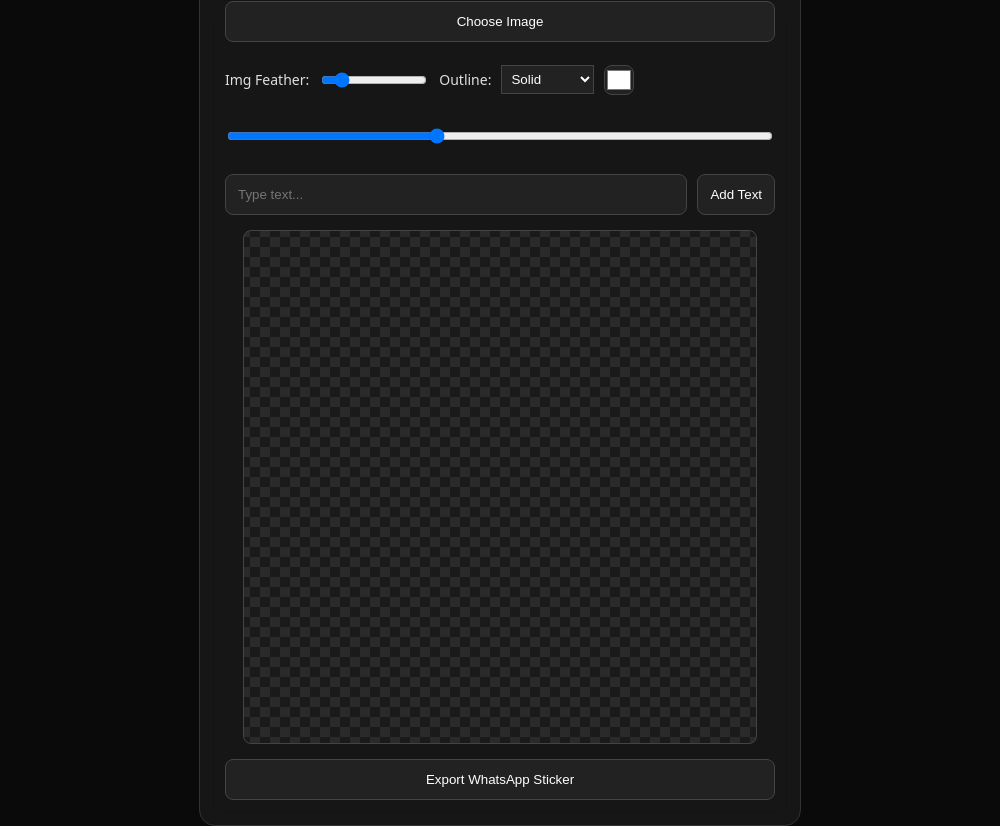
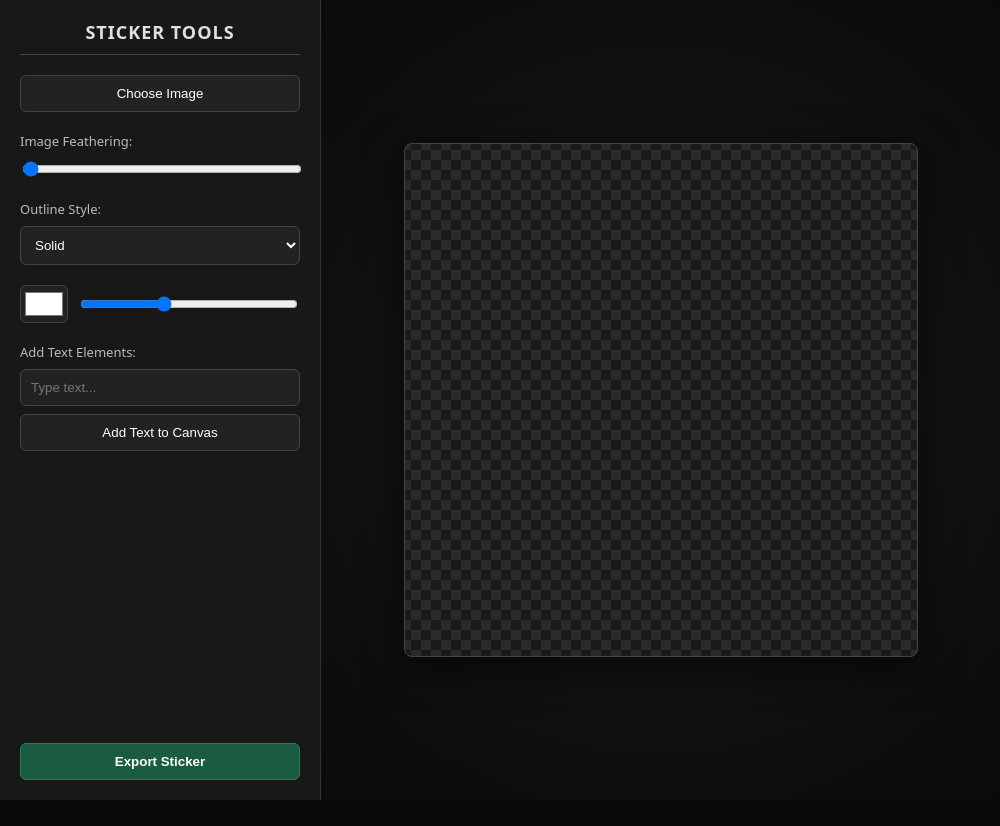
Before and after one commit to AJ-016/sticker-studio-pro, an Electron app: page ui/index.html in a window 1000 px wide. After the commit the page ends 800 px from the top, so only its background shows below. Drawn offline with Linux system fonts and the light colour scheme.

Commit message:
v1.2.0: UI Overhaul & Multi-Text Support

```diff
--- a/main.js
+++ b/main.js
@@ -8,7 +8,7 @@ app.whenReady().then(() => {
   pyServer = spawn('python', ['api/app.py']);
 
   mainWindow = new BrowserWindow({
-    width: 900, height: 750,
+    width: 1000, height: 750,
     webPreferences: { preload: path.join(__dirname, 'preload.js') },
     autoHideMenuBar: true
   });
--- a/ui/index.html
+++ b/ui/index.html
@@ -1,33 +1,44 @@
 <!DOCTYPE html>
 <html>
-<head><link rel="stylesheet" href="style.css"></head>
+<head>
+  <link rel="stylesheet" href="style.css">
+</head>
 <body>
-  <div class="glass-panel">
-    <button id="uploadBtn">Choose Image</button>
+  <div class="app-layout">
+    <div class="sidebar">
+      <h3>Sticker Tools</h3>
+      <button id="uploadBtn">Choose Image</button>
 
-    <!-- Outline & Feather Controls -->
-    <div style="display: flex; gap: 10px; flex-wrap: wrap; align-items: center; font-size: 14px;">
-      <label>Img Feather:</label>
-      <input type="range" id="imgFeather" min="0" max="20" value="0" style="width: 80px;">
+      <div class="tool-group">
+        <label>Image Feathering:</label>
+        <input type="range" id="imgFeather" min="0" max="20" value="0">
+      </div>
 
-      <label>Outline:</label>
-      <select id="outType" style="padding: 5px; background: #222; color: #fff; border: 1px solid #444;">
-        <option value="solid">Solid</option>
-        <option value="feathered">Feathered</option>
-      </select>
+      <div class="tool-group">
+        <label>Outline Style:</label>
+        <select id="outType">
+          <option value="solid">Solid</option>
+          <option value="feathered">Feathered</option>
+        </select>
+      </div>
 
-      <input type="color" id="outColor" value="#ffffff" style="padding: 0; width: 30px; height: 30px;">
-      <input type="range" id="outWidth" min="0" max="40" value="15" style="flex-grow: 1;">
+      <div class="tool-group flex-row">
+        <input type="color" id="outColor" value="#ffffff" title="Outline Color">
+        <input type="range" id="outWidth" min="0" max="40" value="15" title="Outline Thickness">
+      </div>
+
+      <div class="tool-group">
+        <label>Add Text Elements:</label>
+        <input type="text" id="textInput" placeholder="Type text...">
+        <button id="addTextBtn">Add Text to Canvas</button>
+      </div>
+
+      <button id="exportBtn" class="primary-btn">Export Sticker</button>
     </div>
 
-    <!-- Multi-Text Controls -->
-    <div style="display: flex; gap: 10px;">
-      <input type="text" id="textInput" placeholder="Type text..." style="flex-grow: 1;">
-      <button id="addTextBtn">Add Text</button>
+    <div class="main-area">
+      <canvas id="preview" width="512" height="512" style="cursor: grab;"></canvas>
     </div>
-
-    <canvas id="preview" width="512" height="512" style="cursor: grab;"></canvas>
-    <button id="exportBtn">Export WhatsApp Sticker</button>
   </div>
   <script src="renderer.js"></script>
 </body>
--- a/ui/style.css
+++ b/ui/style.css
@@ -1,5 +1,15 @@
-body { background: #0a0a0a; color: #e0e0e0; font-family: system-ui; display: flex; justify-content: center; align-items: center; height: 100vh; margin: 0; }
-.glass-panel { background: rgba(30, 30, 30, 0.6); backdrop-filter: blur(10px); padding: 25px; border-radius: 16px; border: 1px solid #333; display: flex; flex-direction: column; gap: 15px; width: 550px; }
-button, input { padding: 12px; background: #222; color: #fff; border: 1px solid #444; border-radius: 8px; outline: none; transition: 0.2s; }
-button:hover, input:focus { border-color: #666; background: #2a2a2a; }
-canvas { background: repeating-conic-gradient(#1a1a1a 0% 25%, #2a2a2a 0% 50%) 50% / 20px 20px; border-radius: 8px; border: 1px solid #444; align-self: center; }
+body { background: #0a0a0a; color: #e0e0e0; font-family: system-ui; margin: 0; height: 100vh; overflow: hidden; }
+.app-layout { display: flex; height: 100vh; width: 100vw; }
+.sidebar { width: 280px; padding: 20px; background: rgba(25, 25, 25, 0.95); border-right: 1px solid #333; display: flex; flex-direction: column; gap: 20px; overflow-y: auto; box-shadow: 2px 0 10px rgba(0,0,0,0.5); }
+h3 { margin: 0; font-size: 18px; border-bottom: 1px solid #444; padding-bottom: 10px; text-align: center; text-transform: uppercase; letter-spacing: 1px; }
+.tool-group { display: flex; flex-direction: column; gap: 8px; font-size: 13px; color: #bbb; }
+.flex-row { display: flex; flex-direction: row; align-items: center; gap: 10px; }
+button, input, select { padding: 10px; background: #222; color: #fff; border: 1px solid #444; border-radius: 6px; outline: none; transition: 0.2s; width: 100%; box-sizing: border-box; }
+button:hover, input:focus, select:focus { border-color: #666; background: #2a2a2a; cursor: pointer; }
+input[type="range"] { padding: 0; cursor: ew-resize; }
+input[type="color"] { height: 38px; padding: 2px; width: 60px; }
+input[type="text"] { cursor: text; }
+.primary-btn { background: #1a5c40; font-weight: bold; margin-top: auto; border: 1px solid #2a7a58; }
+.primary-btn:hover { background: #237a55; }
+.main-area { flex-grow: 1; display: flex; justify-content: center; align-items: center; background: radial-gradient(circle, #1a1a1a, #0a0a0a); }
+canvas { background: repeating-conic-gradient(#1a1a1a 0% 25%, #2a2a2a 0% 50%) 50% / 20px 20px; border-radius: 8px; border: 1px solid #444; box-shadow: 0 10px 40px rgba(0,0,0,0.6); }
```
Also changed, not shown: ui/renderer.js (+0 -15 lines).
